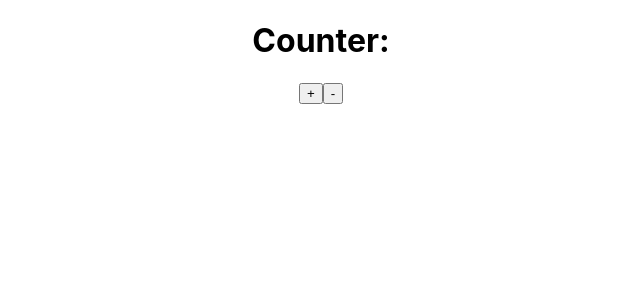
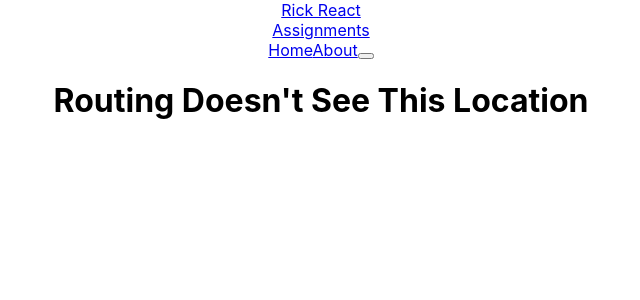
Before and after one commit to RickF71/redux-code, a React (Create React App) app: page / in a window 1280 px wide. Shown: the top 300 px of the page, without its empty margins (319-959 px from the left). Built offline with nearby package versions, Linux system fonts and the light colour scheme.

Commit message:
redux check in

```diff
--- a/package.json
+++ b/package.json
@@ -11,6 +11,8 @@
     "react-bootstrap": "^2.2.1",
     "react-dom": "^17.0.2",
     "react-redux": "^7.2.6",
+    "react-router": "^6.2.2",
+    "react-router-dom": "^6.2.2",
     "react-scripts": "5.0.0",
     "redux": "^4.1.2",
     "web-vitals": "^2.1.4"
--- a/src/App.js
+++ b/src/App.js
@@ -1,11 +1,14 @@
-import logo from './logo.svg';
 import './App.css';
 import { useSelector } from 'react-redux';
 import {increment} from './action/CounterAction';
 import {decrement} from './action/CounterAction';
 import {useDispatch} from 'react-redux';
-
-
+import {BrowserRouter as Router, Link, Routes, Route} from 'react-router-dom';
+import { Col, Row, Form, Navbar,
+  Container, Nav, NavDropdown, NavDropdownProps } from "react-bootstrap";
+import RouteError from './RouteError';
+import Redirect from './Redirect';
+import ReduxHome from './component/ReduxHome';
 
 function App() {
   console.log('Inside UI');
@@ -13,9 +16,61 @@ function App() {
   const dispatch=useDispatch();
   return (
     <div className="App">
-      <h1>Counter: {counter}</h1>
+
+    <Router>
+          <Container>
+            <Navbar className="navigation" fixed="top" expand="lg" >
+            <Navbar.Brand href="/">Rick React</Navbar.Brand>
+            <NavDropdown title="Assignments" id="basic-nav-dropdown">
+              <NavDropdown.Item><Link to="/reduxhome">Calculator</Link></NavDropdown.Item>
+              {/* <NavDropdown.Item><Link to="/calculator">Calculator</Link></NavDropdown.Item>
+              <NavDropdown.Item><Link to="/reactlayout">React Layout</Link></NavDropdown.Item>
+              <NavDropdown.Item><Link to="/nbrlist">Number List</Link></NavDropdown.Item>
+              <NavDropdown.Item><Link to="/loginform">Login Form</Link></NavDropdown.Item>
+              <NavDropdown.Divider />
+              <NavDropdown.Item><Link to="/githubext">My Github React</Link></NavDropdown.Item> */}
+
+            </NavDropdown>
+            <Nav.Link href="/reduxhome">Home</Nav.Link>
+            <Nav.Link href="/about">About</Nav.Link>
+            <Navbar.Toggle aria-controls="basic-navbar-nav" />
+            <Navbar.Collapse id="navbar-nav">
+              <Nav className="me-auto">
+
+
+              </Nav>
+            </Navbar.Collapse>
+
+            </Navbar>
+
+          </Container>
+
+          <Routes>
+            <Route path="/reduxHome" element={<ReduxHome />} ></Route>
+            {/* <Route path="/" element={<Home />} />
+            <Route path="/about" element={<About />} />
+            <Route path="/profile" element={<Profile />} />
+            <Route path="/calculator" element={<Calculator />} />
+            <Route path="/nbrlist" element={<NumberList />} />
+            <Route path="/reactlayout" element={<ParentToChild />} />
+            <Route path="/loginform" element={<LoginForm />} />
+            <Route path="/loginValidate" element={<LoginValidate />} /> */}
+            {/* <Route path="/dynamiccontent" element={<DynamicContent />} /> */}
+
+            <Route path="/githubext" element={() => {
+              window.open("https://github.com/RickF71/react-code");
+              // window.location.href = 'https://github.com/RickF71/react-code';
+              // return null;
+              }}/>
+            <Route path="*" element={<RouteError />} />
+          </Routes>
+          <Redirect />
+        </Router>
+
+
+      {/* <h1>Counter: {counter}</h1>
       <button onClick={()=>dispatch(increment())}>+</button>
-      <button onClick={()=>dispatch(decrement())}>-</button>
+      <button onClick={()=>dispatch(decrement())}>-</button> */}
     </div>
   );
 }
--- /dev/null
+++ b/src/Redirect.js
@@ -0,0 +1,17 @@
+import React from 'react';
+import {useNavigate} from 'react-router-dom';
+
+function Redirect(props) {
+    let navigate = useNavigate();
+    function handleClick() {
+
+    }
+    return (
+        <div>
+
+
+        </div>
+    );
+}
+
+export default Redirect;
--- /dev/null
+++ b/src/RouteError.js
@@ -0,0 +1,11 @@
+import React from 'react';
+
+function RouteError(props) {
+    return (
+        <div>
+            <h1>Routing Doesn't See This Location</h1>
+        </div>
+    );
+}
+
+export default RouteError;
--- /dev/null
+++ b/src/component/ReduxHome.js
@@ -0,0 +1,11 @@
+import React from 'react';
+
+function reduxHome(props) {
+    return (
+        <div>
+            <h1>Redux home</h1>
+        </div>
+    );
+}
+
+export default reduxHome;
```
Also changed, not shown: 1 other file (tests, documents, lock files or other folders).
